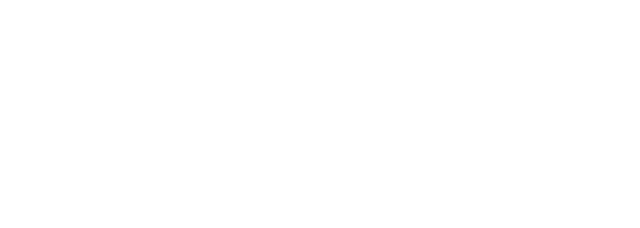
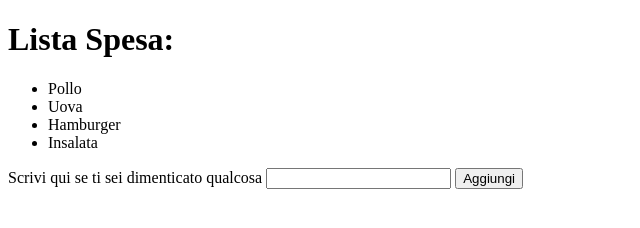
Before and after one commit to GiorgioBelardelli/js-lista-spesa, a plain HTML site: page index.html in a window 1280 px wide. Shown: the whole page, without its empty margins (0-640 px from the left). Drawn offline with Linux system fonts and the light colour scheme.

Commit message:
feat: lista spesa + add button

```diff
--- a/JS/script.js
+++ b/JS/script.js
@@ -1,7 +1,31 @@
-const listaSpesa = ["Pollo", "Uova", "Hamburger", "Insalata"];
+const listaIngredienti = ["Pollo", "Uova", "Hamburger", "Insalata"];
+const lista = document.querySelector("#lista");
+const inputIngredient = document.getElementById("addedIngredient");
+const addButton = document.getElementById("addButton");
+
+
 let i=0;
+let ingredienteAggiunto;
 
-while(i<listaSpesa.length){
-    console.log(listaSpesa[i]);
+while(i<listaIngredienti.length){
+
+    const ingredienti = document.createElement("li");
+    ingredienti.append(listaIngredienti[i]);
+    lista.append(ingredienti);
     i++;
+
 }
+
+addButton.addEventListener("click",
+
+    function() {
+
+
+        const ingredienti = document.createElement("li");
+        ingredienteAggiunto = inputIngredient.value;
+        ingredienti.append(ingredienteAggiunto);
+        lista.append(ingredienti);
+
+
+    }
+)
--- a/index.html
+++ b/index.html
@@ -10,7 +10,19 @@
         <header></header>
 
         <!--Sezione centrale pagina-->
-        <main></main>
+        <main>
+
+            <h1>Lista Spesa:</h1>
+            <ul id="lista">
+
+            </ul>
+
+            <form>
+                <label>Scrivi qui se ti sei dimenticato qualcosa</label>
+                <input type="text" id="addedIngredient" >
+                <input type="button" id="addButton" value="Aggiungi" >
+            </form>
+        </main>
 
         <!-- Sezione bassa pagina-->
         <footer></footer>
```
